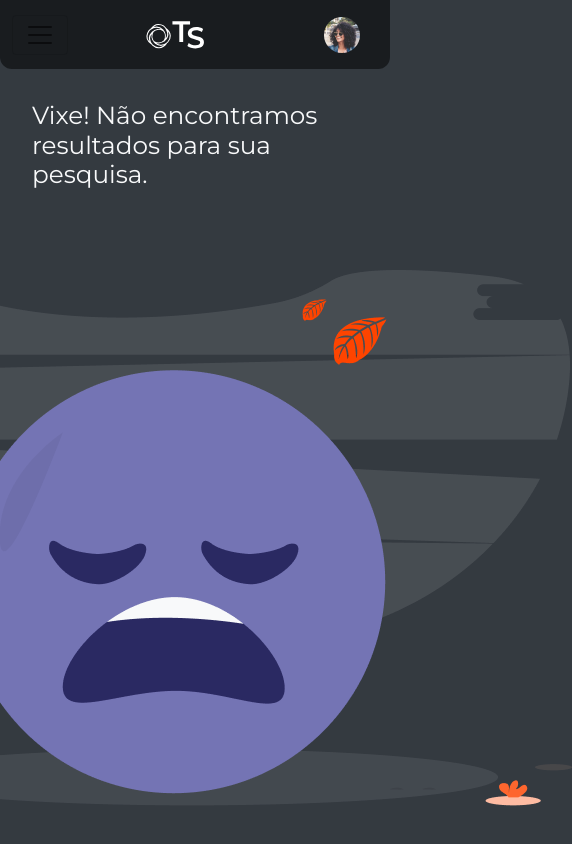
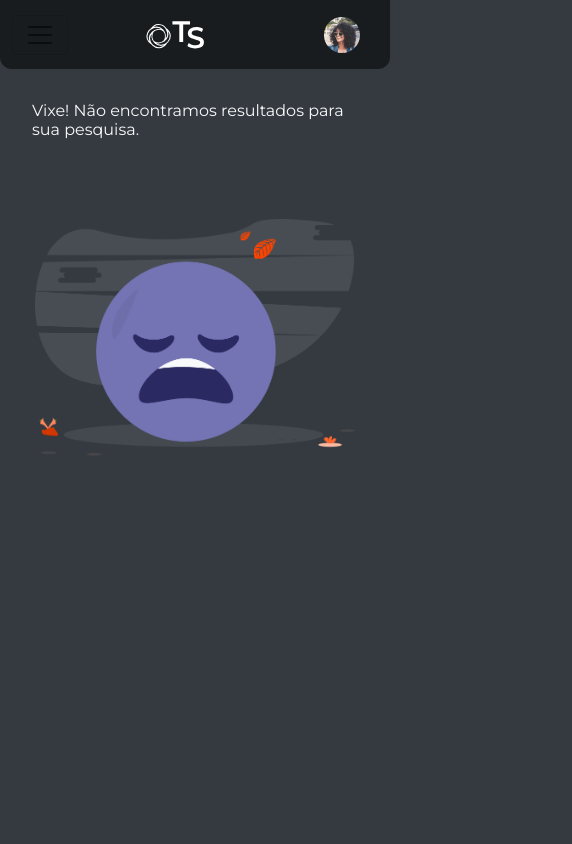
Before and after one commit to Squad2-FCamara/hackathon-squad2-frontend, a React (Vite) app: page /results in a window 390 px wide. Shown: the top 844 px of the page, 572 px wide, since content can reach past the window. Built offline with nearby package versions, Linux system fonts and the light colour scheme.

Commit message:
Implementando acessibilidade. Página de resultados responsiva.

```diff
--- a/src/components/Header/index.tsx
+++ b/src/components/Header/index.tsx
@@ -36,7 +36,7 @@ export function Header() {
             <Navbar expand="md" className={styles.navbar}>
                 <Container>
                     <Navbar.Brand>
-                        <NavLink to={"/"}><img src={logo} className={styles.logo} /></NavLink>
+                        <NavLink to={"/"} aria-label="logo"><img src={logo} className={styles.logo} alt="Logo branco contendo as letras T e S para Technical Share"/></NavLink>
                     </Navbar.Brand>
                     <Navbar.Brand className={styles.wrapperPhoto}>
                         <Image src={persona} className={styles.photo} alt="Foto de perfil do usuário logado" />
--- a/src/components/SearchResults/index.tsx
+++ b/src/components/SearchResults/index.tsx
@@ -17,20 +17,20 @@ export function SearchResults() {
     }
 
     return (
-        <section className={styles.section}>
+        <section className={styles.section} role="main">
             {!searchResult.length ? (
                 <div className={styles.msgError}>
-                    <h2 className={styles.errorTitle}>Vixe! Não encontramos resultados para sua pesquisa.</h2>
-                    <img src={error} className={styles.img} />
+                    <h1 className={styles.errorTitle}>Vixe! Não encontramos resultados para sua pesquisa.</h1>
+                    <img src={error} className={styles.img} alt="Imagem de erro, mostrando um rosto azul triste avisando que não há resultado para a busca" />
                 </div>
             ) : (
                 <>
-                    <h2 className={styles.sectionName}>Sangues Laranjas que mais se encaixam na sua pesquisa:</h2>
+                    <h1 className={styles.sectionName}>Sangues Laranjas que mais se encaixam na sua pesquisa:</h1>
                     <Row lg={"auto"} md={2} xs={1} className={`g-4 ${styles.cardRow}`}>
                         {searchResult.map((item: any, index: any) => {
                             const nickname = capitalizeText(item.nickname)
                             return (
-                                <Col key={index}>
+                                <Col key={index} className={styles.col}>
                                     <Card className={styles.card}>
                                         <Card.Img variant="top" className={`rounded-circle ${styles.photo}`} src={item.photo || abstractUser} alt={`Foto de perfil ${nickname}`} />
                                         <Card.Body className={styles.bodyStyle}>
--- a/src/components/SearchResults/styles.module.scss
+++ b/src/components/SearchResults/styles.module.scss
@@ -23,6 +23,7 @@ body {
 }
 
 .errorTitle {
+  font-size: 1.5rem;
   margin-bottom: 5rem;
 }
 
@@ -37,7 +38,6 @@ body {
 .cardRow {
   display: flex;
   justify-content: center;
-  align-content: center;
 
   .card {
     display: flex;
@@ -121,8 +121,39 @@ body {
   }
 }
 
-@media screen and (min-width: 800px) {
-  .container {
-    margin: 1em 2em;
+@media (max-width: 390px) {
+
+  .section {
+    .sectionName{
+      font-size: 1.1rem;
+      font-weight: 600;
+    }
   }
+  .col {
+    display: flex;
+    justify-content: center;
+  }
+
+  .cardRow {
+    display: flex;
+
+    .card {
+      width: 15rem;
+    }
+
+    button {
+      width: 12rem;
+      font-size: .9rem;
+    }
+  }
+
+  .msgError {
+    .errorTitle{
+      font-size: 1rem;
+    }
+    .img {
+      width: 20rem;
+    }
+  }
+
 }
```
